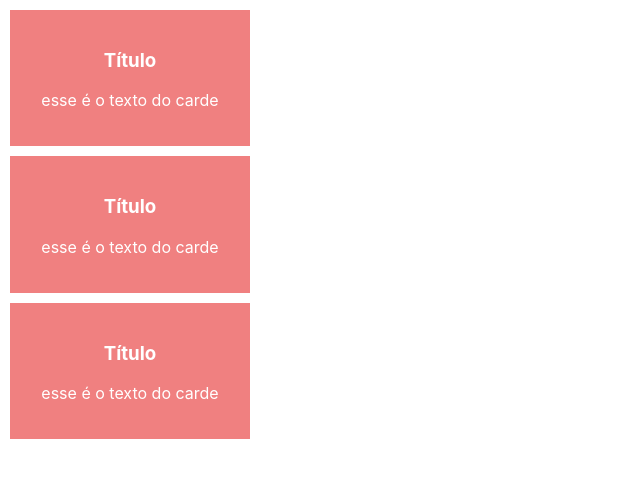
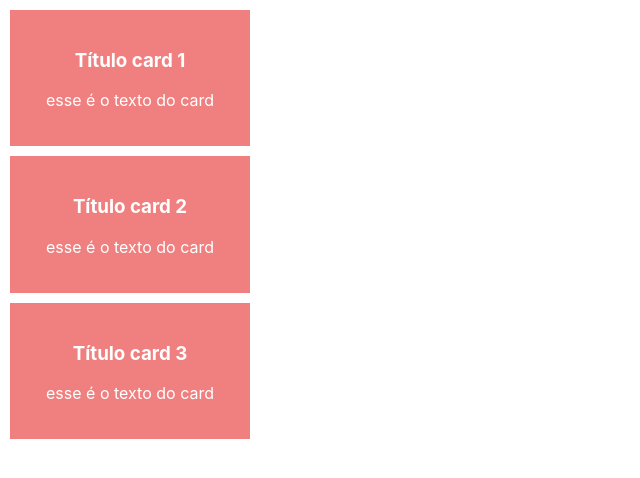
Before and after one commit to VictorParizio/primeiro-app, a React (Create React App) app: page / in a window 1280 px wide. Shown: the top 478 px of the page, without its empty margins (0-640 px from the left). Built offline with nearby package versions, Linux system fonts and the light colour scheme.

Commit message:
Props passando propriedades para os componentes

```diff
--- a/src/App.js
+++ b/src/App.js
@@ -5,9 +5,9 @@ import Card from './components/card/card'
 function App() {
   return (
     <>
-      <Card />
-      <Card />
-      <Card />
+      <Card title='Título card 1' />
+      <Card title='Título card 2' />
+      <Card title='Título card 3' />
     </>
   );
 }
--- a/src/components/card/card.js
+++ b/src/components/card/card.js
@@ -1,15 +1,26 @@
 import React from 'react'
 import './card.css'
 
+/*
 class Card extends React.Component {
     render(){
         return(
             <div className='card'>
-                <h3>Título</h3>
+                <h3>{this.props.title}</h3>
                 <p>esse é o texto do carde</p>
             </div>
         )
     }
 }
+*/
+
+const Card = ({title}) => {
+    return (
+        <div className='card'>
+            <h3>{title}</h3>
+            <p>esse é o texto do card</p>
+        </div>
+    )
+}
 
 export default Card
```
